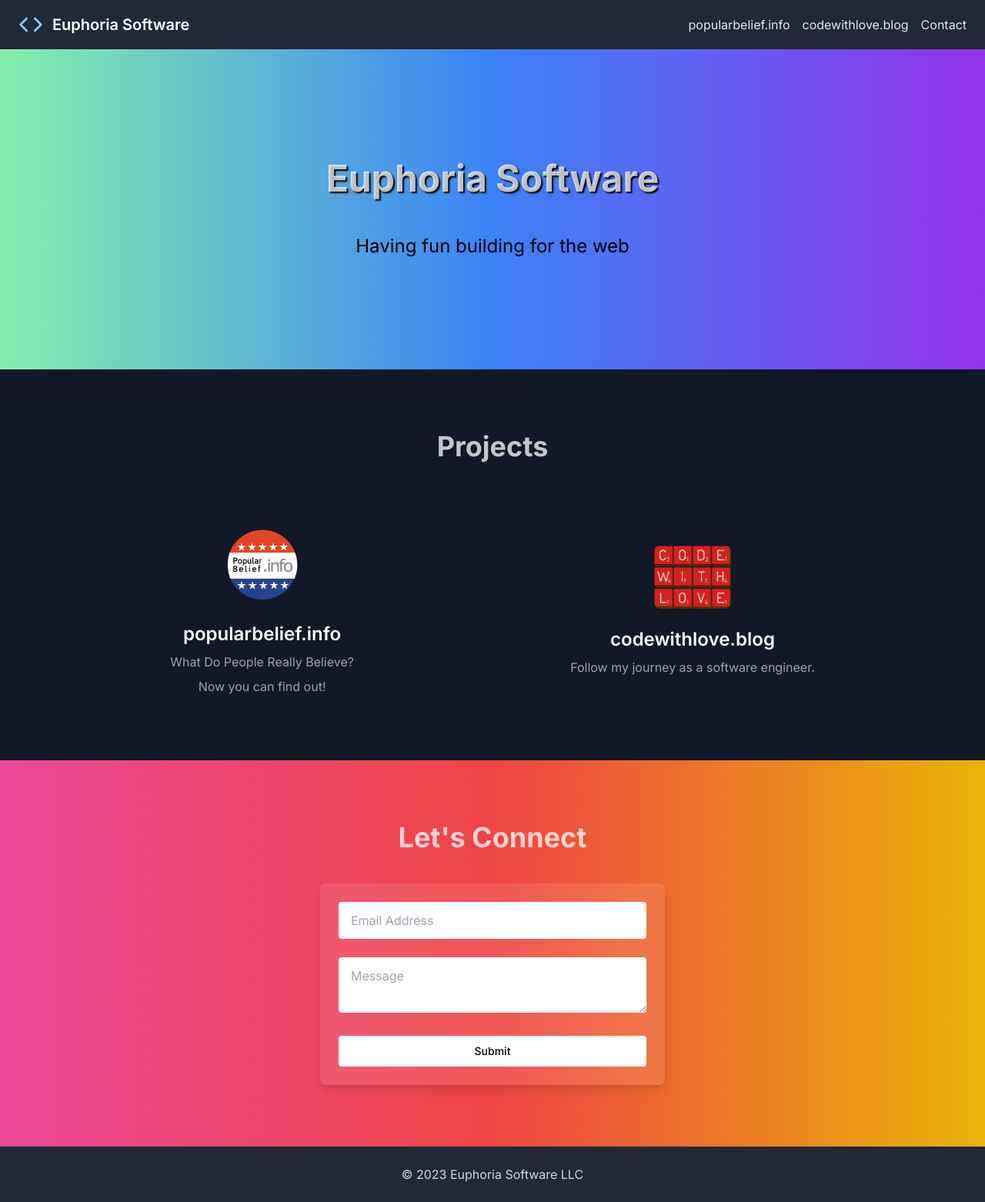
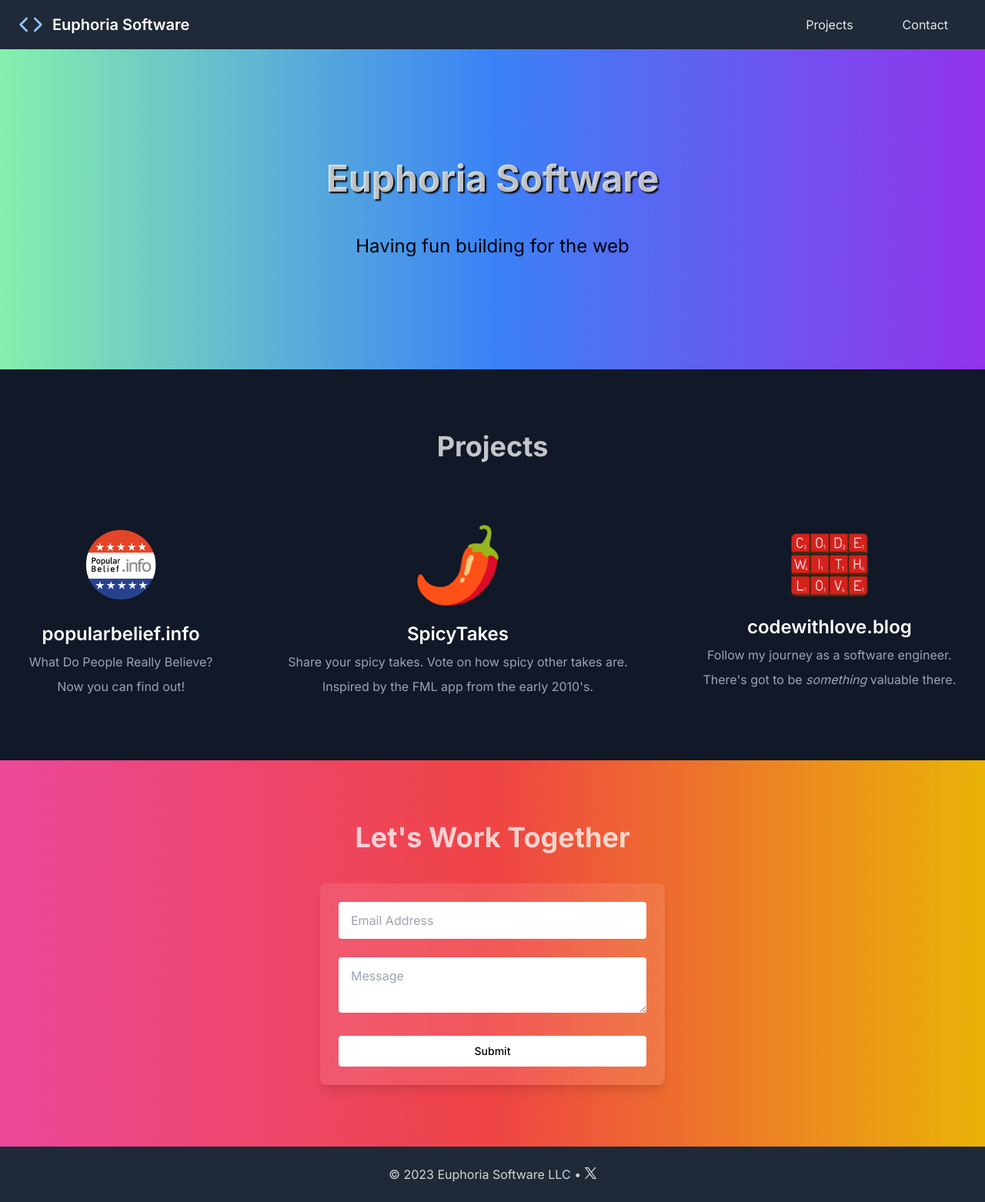
Before and after one commit to mjamore/euphoria.software, a Next.js app: page / in a window 1280 px wide. Shown: the whole page at 77% size. Built offline with nearby package versions, Linux system fonts and the light colour scheme.

Commit message:
Add SpicyTakes link and fix title tag.

```diff
--- a/app/layout.tsx
+++ b/app/layout.tsx
@@ -1,22 +1,18 @@
-import type { Metadata } from 'next'
-import { Inter } from 'next/font/google'
-import './globals.css'
+import type { Metadata } from 'next';
+import { Inter } from 'next/font/google';
+import './globals.css';
 
-const inter = Inter({ subsets: ['latin'] })
+const inter = Inter({ subsets: ['latin'] });
 
 export const metadata: Metadata = {
-  title: 'Create Next App',
-  description: 'Generated by create next app',
-}
+  title: 'Euphoria Software LLC',
+  description: 'Euphoria Software LLC. Building fun things for the web. Michael Amore. Orange County, CA.',
+};
 
-export default function RootLayout({
-  children,
-}: {
-  children: React.ReactNode
-}) {
+export default function RootLayout({ children }: { children: React.ReactNode }) {
   return (
-    <html lang="en">
+    <html lang='en'>
       <body className={inter.className}>{children}</body>
     </html>
-  )
+  );
 }
--- a/app/page.tsx
+++ b/app/page.tsx
@@ -29,13 +29,10 @@ export default function HomePage() {
           <span className='hidden md:inline ml-3 text-xl font-semibold text-white'>Euphoria Software</span>
         </a>
         <nav className='space-x-4'>
-          <Link className='text-gray-200 hover:text-blue-400' target='_blank' href='https://popularbelief.info'>
-            popularbelief.info
+          <Link className='text-gray-200 hover:text-blue-400 p-6' href='#projects'>
+            Projects
           </Link>
-          <Link className='text-gray-200 hover:text-blue-400' target='_blank' href='https://codewithlove.blog'>
-            codewithlove.blog
-          </Link>
-          <Link className='hidden sm:inline text-gray-200 hover:text-blue-400' href='#'>
+          <Link className='hidden sm:inline text-gray-200 hover:text-blue-400 p-6' href='#'>
             Contact
           </Link>
         </nav>
@@ -46,7 +43,9 @@ export default function HomePage() {
           <h2 className='mt-4 text-xl sm:text-2xl text-black'>Having fun building for the web</h2>
         </section>
         <section className='py-20 px-6 bg-gray-900'>
-          <h2 className='text-4xl mb-20 font-bold text-center text-white/75'>Projects</h2>
+          <h2 id='projects' className='text-4xl mb-20 font-bold text-center text-white/75'>
+            Projects
+          </h2>
           <div className='gap-20 flex flex-col md:flex-row justify-evenly items-center'>
             <a className='flex flex-col items-center text-center rounded-lg p-1' href='https://popularbelief.info' target='_blank'>
               <Image alt='Popular Belief' className='mb-6 rounded-lg' height={100} src='/popular-belief-logo.png' width={100} />
@@ -54,15 +53,24 @@ export default function HomePage() {
               <p className='mt-2 text-gray-400'>What Do People Really Believe?</p>
               <p className='mt-2 text-gray-400'>Now you can find out!</p>
             </a>
+            <a className='flex flex-col items-center text-center rounded-lg p-1' href='https://spicytakes.app' target='_blank'>
+              <p className='text-8xl h-[100px] mb-6'>🌶️</p>
+              <h3 className='text-2xl font-semibold text-white'>SpicyTakes</h3>
+              <p className='mt-2 text-gray-400'>Share your spicy takes. Vote on how spicy other takes are.</p>
+              <p className='mt-2 text-gray-400'>Inspired by the FML app from the early 2010's.</p>
+            </a>
             <a className='flex flex-col items-center text-center rounded-lg p-1' href='https://codewithlove.blog' target='_blank'>
               <Image alt='Popular Belief' className='mb-6 rounded-lg' height={100} src='/code-with-love-logo.png' width={100} />
               <h3 className='text-2xl font-semibold text-white'>codewithlove.blog</h3>
               <p className='mt-2 text-gray-400'>Follow my journey as a software engineer.</p>
+              <p className='mt-2 text-gray-400'>
+                There's got to be <span className='italic'>something</span> valuable there.
+              </p>
             </a>
           </div>
         </section>
         <section className='py-20 px-6 bg-gradient-to-r from-pink-500 via-red-500 to-yellow-500'>
-          <h2 className='text-4xl font-bold text-center text-white/75'>Let&apos;s Connect</h2>
+          <h2 className='text-4xl font-bold text-center text-white/75'>Let&apos;s Work Together</h2>
           <div className='mt-10 max-w-md mx-auto bg-white/10 rounded-lg shadow-lg overflow-hidden'>
             <form className='space-y-6 p-6 backdrop-blur-lg'>
               <input
@@ -85,7 +93,12 @@ export default function HomePage() {
       </main>
       <footer className='w-full py-6 px-6 bg-gray-800 shadow'>
         <div className='flex justify-center items-center'>
-          <p className='text-gray-300'>© {new Date().getFullYear()} Euphoria Software LLC</p>
+          <p className='text-gray-300'>
+            © {new Date().getFullYear()} Euphoria Software LLC &#x2022;{' '}
+            <a href='https://twitter.com/amore_codes' target='_blank' className='inline-block'>
+              <Image alt='X Logo' height={15} src='/x-logo.png' width={15} />
+            </a>
+          </p>
         </div>
       </footer>
     </div>
```
Also changed, not shown: documentation/TODO.md (+6 -0 lines), public/x-logo.png (added).
